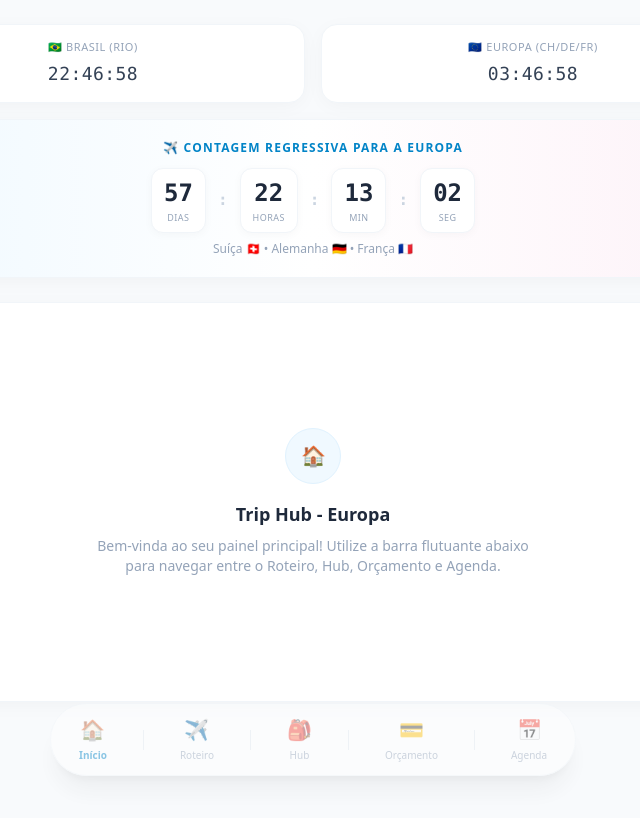
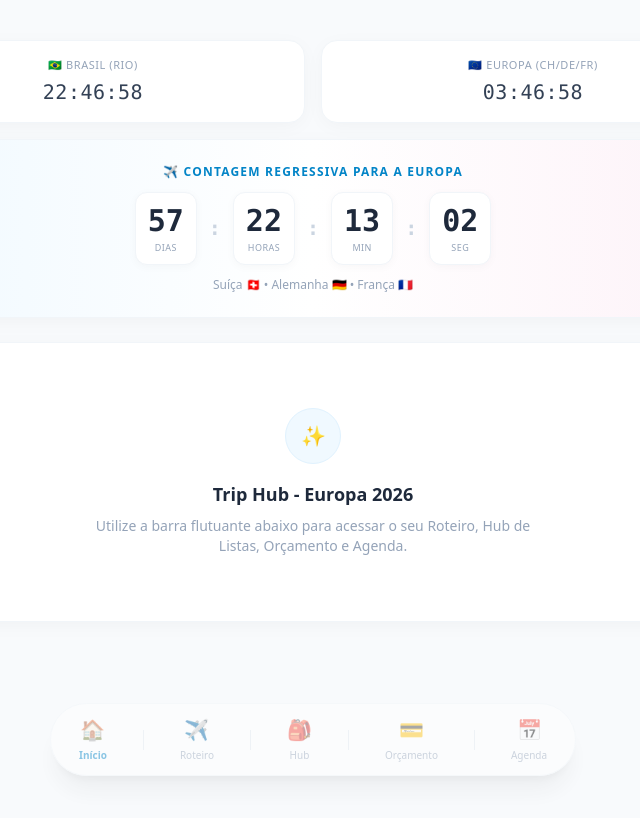
Before and after one commit to estoquesite/geradorhtml, a plain HTML site: page index.html in a window 1280 px wide. Shown: the whole page, without its empty margins (327-967 px from the left). Drawn offline with nearby package versions, Linux system fonts and the light colour scheme.

Commit message:
Update index.html
Updated header and countdown section styles for better layout and consistency.

```diff
--- a/index.html
+++ b/index.html
@@ -31,62 +31,62 @@
 </head>
 <body class="bg-lightBg text-slate-700 min-h-screen pb-32 font-sans selection:bg-sky-100 selection:text-sky-900">
 
-    <!-- CABEÇALHO / TOPO -->
-    <header class="w-full max-w-4xl mx-auto px-4 pt-6 pb-4">
-        <!-- Relógios: Brasil e Europa (Mais delicados e finos) -->
+    <!-- CABEÇALHO / TOPO (Relógios e Contagem Regressiva) -->
+    <header class="w-full max-w-4xl mx-auto px-4 pt-10 pb-4">
+        <!-- Relógios: Brasil e Europa -->
         <div class="grid grid-cols-2 gap-4 mb-4">
-            <div class="bg-cardBg border border-slate-100 rounded-2xl p-3.5 text-center soft-shadow">
+            <div class="bg-cardBg border border-slate-100 rounded-2xl p-4 text-center soft-shadow">
                 <span class="text-[11px] font-medium uppercase tracking-wider text-slate-400 block mb-1">🇧🇷 Brasil (Rio)</span>
-                <div id="clock-br" class="text-lg font-light text-slate-700 font-mono tracking-wide">--:--:--</div>
+                <div id="clock-br" class="text-xl font-light text-slate-700 font-mono tracking-wide">--:--:--</div>
             </div>
-            <div class="bg-cardBg border border-slate-100 rounded-2xl p-3.5 text-center soft-shadow">
+            <div class="bg-cardBg border border-slate-100 rounded-2xl p-4 text-center soft-shadow">
                 <span class="text-[11px] font-medium uppercase tracking-wider text-slate-400 block mb-1">🇪🇺 Europa (CH/DE/FR)</span>
-                <div id="clock-eu" class="text-lg font-light text-slate-700 font-mono tracking-wide">--:--:--</div>
+                <div id="clock-eu" class="text-xl font-light text-slate-700 font-mono tracking-wide">--:--:--</div>
             </div>
         </div>
 
         <!-- Contador Regressivo para a Viagem (Com caixinhas separadinhas) -->
-        <div class="bg-gradient-to-r from-sky-50 via-white to-pink-50 border border-slate-100 rounded-2xl p-5 text-center soft-shadow">
+        <div class="bg-gradient-to-r from-sky-50 via-white to-pink-50 border border-slate-100 rounded-2xl p-6 text-center soft-shadow">
             <h2 class="text-xs font-bold tracking-widest text-sky-600 uppercase mb-3">✈️ Contagem Regressiva para a Europa</h2>
 
             <div id="countdown" class="flex justify-center items-center gap-2 sm:gap-3 my-2 text-slate-800 font-mono">
-                <div class="flex flex-col items-center bg-white border border-slate-100 rounded-xl px-3 py-2 soft-shadow-sm min-w-[55px]">
-                    <span id="cd-days" class="text-xl sm:text-2xl font-semibold">--</span>
+                <div class="flex flex-col items-center bg-white border border-slate-100 rounded-xl px-3 py-2.5 soft-shadow-sm min-w-[60px]">
+                    <span id="cd-days" class="text-2xl sm:text-3xl font-semibold">--</span>
                     <span class="text-[9px] uppercase tracking-wider text-slate-400 font-sans mt-0.5">dias</span>
                 </div>
-                <span class="text-slate-300 font-bold">:</span>
-                <div class="flex flex-col items-center bg-white border border-slate-100 rounded-xl px-3 py-2 soft-shadow-sm min-w-[55px]">
-                    <span id="cd-hours" class="text-xl sm:text-2xl font-semibold">--</span>
+                <span class="text-slate-300 font-bold text-xl">:</span>
+                <div class="flex flex-col items-center bg-white border border-slate-100 rounded-xl px-3 py-2.5 soft-shadow-sm min-w-[60px]">
+                    <span id="cd-hours" class="text-2xl sm:text-3xl font-semibold">--</span>
                     <span class="text-[9px] uppercase tracking-wider text-slate-400 font-sans mt-0.5">horas</span>
                 </div>
-                <span class="text-slate-300 font-bold">:</span>
-                <div class="flex flex-col items-center bg-white border border-slate-100 rounded-xl px-3 py-2 soft-shadow-sm min-w-[55px]">
-                    <span id="cd-mins" class="text-xl sm:text-2xl font-semibold">--</span>
+                <span class="text-slate-300 font-bold text-xl">:</span>
+                <div class="flex flex-col items-center bg-white border border-slate-100 rounded-xl px-3 py-2.5 soft-shadow-sm min-w-[60px]">
+                    <span id="cd-mins" class="text-2xl sm:text-3xl font-semibold">--</span>
                     <span class="text-[9px] uppercase tracking-wider text-slate-400 font-sans mt-0.5">min</span>
                 </div>
-                <span class="text-slate-300 font-bold">:</span>
-                <div class="flex flex-col items-center bg-white border border-slate-100 rounded-xl px-3 py-2 soft-shadow-sm min-w-[55px]">
-                    <span id="cd-secs" class="text-xl sm:text-2xl font-semibold">--</span>
+                <span class="text-slate-300 font-bold text-xl">:</span>
+                <div class="flex flex-col items-center bg-white border border-slate-100 rounded-xl px-3 py-2.5 soft-shadow-sm min-w-[60px]">
+                    <span id="cd-secs" class="text-2xl sm:text-3xl font-semibold">--</span>
                     <span class="text-[9px] uppercase tracking-wider text-slate-400 font-sans mt-0.5">seg</span>
                 </div>
             </div>
 
-            <p class="text-xs text-slate-400 font-medium mt-2">Suíça 🇨🇭 • Alemanha 🇩🇪 • França 🇫🇷</p>
+            <p class="text-xs text-slate-400 font-medium mt-3">Suíça 🇨🇭 • Alemanha 🇩🇪 • França 🇫🇷</p>
         </div>
     </header>
 
-    <!-- CONTEÚDO PRINCIPAL (Página Inicial) -->
+    <!-- CONTEÚDO PRINCIPAL -->
     <main class="w-full max-w-4xl mx-auto px-4 mt-2">
-        <section id="content-area" class="bg-cardBg border border-slate-100 rounded-2xl min-h-[400px] p-6 flex flex-col items-center justify-center text-center soft-shadow">
+        <section class="bg-cardBg border border-slate-100 rounded-2xl min-h-[280px] p-8 flex flex-col items-center justify-center text-center soft-shadow">
             <div class="w-14 h-14 rounded-full bg-sky-50 border border-sky-100 flex items-center justify-center text-sky-500 text-xl mb-4">
-                🏠
+                ✨
             </div>
-            <h3 class="text-lg font-bold text-slate-800 mb-2">Trip Hub - Europa</h3>
-            <p class="text-slate-400 text-sm max-w-md">Bem-vinda ao seu painel principal! Utilize a barra flutuante abaixo para navegar entre o Roteiro, Hub, Orçamento e Agenda.</p>
+            <h3 class="text-lg font-bold text-slate-800 mb-2">Trip Hub - Europa 2026</h3>
+            <p class="text-slate-400 text-sm max-w-md">Utilize a barra flutuante abaixo para acessar o seu Roteiro, Hub de Listas, Orçamento e Agenda.</p>
         </section>
     </main>
 
-    <!-- BARRA FLUTUANTE INFERIOR (Com links para as páginas separadas) -->
+    <!-- BARRA FLUTUANTE INFERIOR -->
     <div id="floating-dock" class="fixed bottom-6 left-1/2 -translate-x-1/2 z-50 transition-all duration-300 opacity-90 hover:opacity-100">
         <nav class="bg-cardBg/90 backdrop-blur-md border border-slate-100 rounded-full px-6 py-3 flex items-center space-x-4 sm:space-x-8 soft-shadow shadow-xl">
             <a href="index.html" class="flex flex-col items-center text-sky-600 font-semibold hover:scale-110 transition-transform px-1 group">
```
